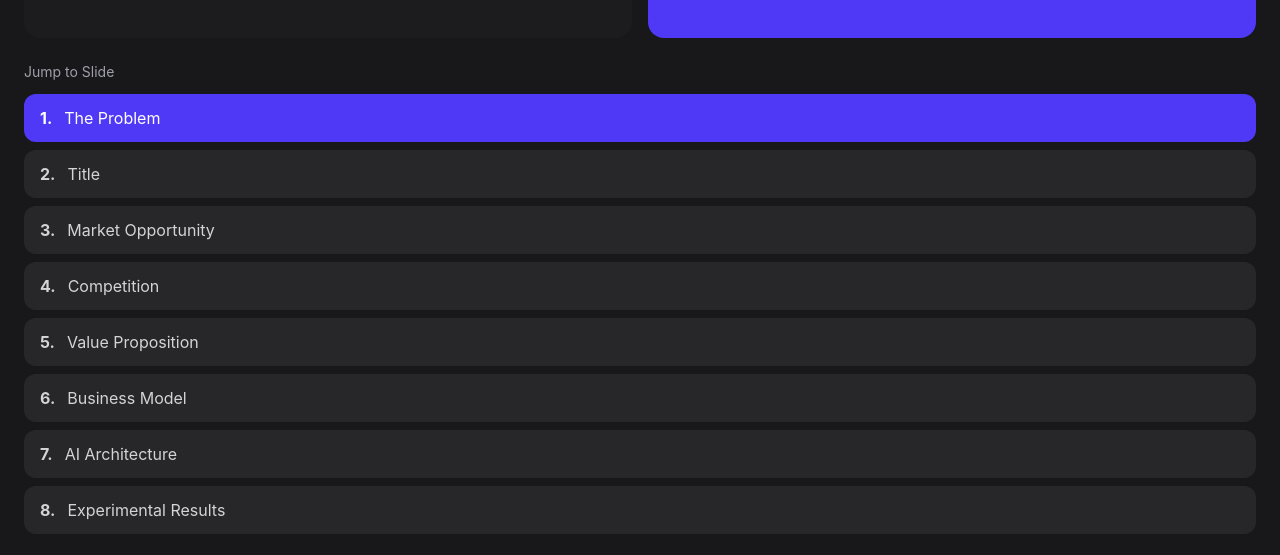
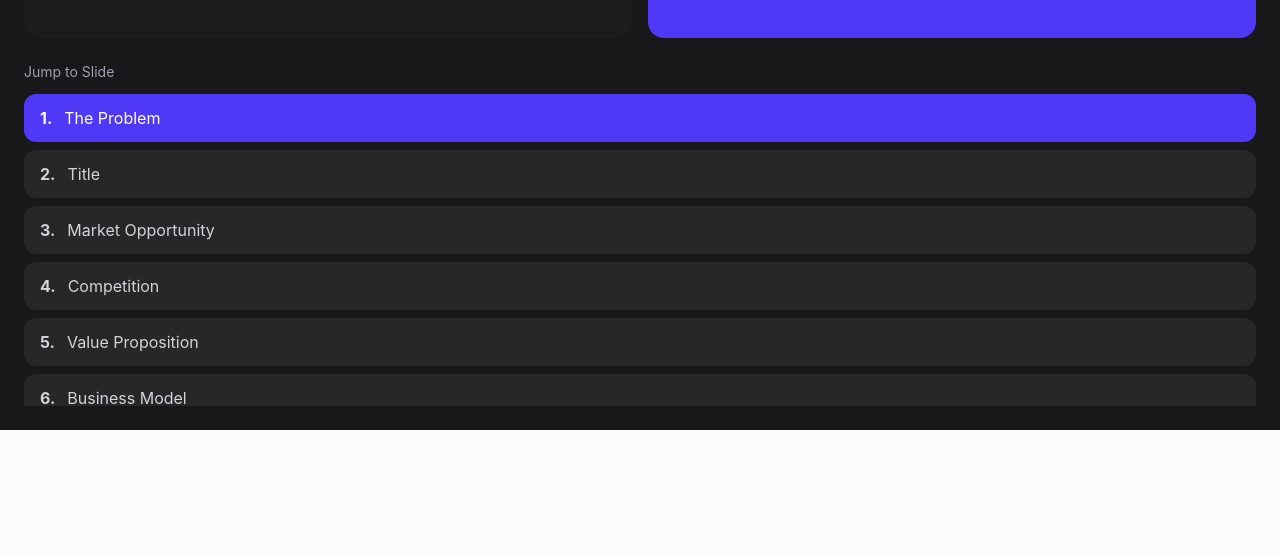
Before and after one commit to mihaicristianfarcas/presentation, a React app: page /present in a window 1280 px wide. Shown: the part 370-925 px from the top of the page. After the commit the page ends 800 px from the top, so only its background shows below. Built offline with nearby package versions, Linux system fonts and the light colour scheme; no server answers; the HTML template or start-up script is replaced by a standard one.

Commit message:
feat: enabled scrolling in presenter remote for access to all slides

```diff
--- a/src/PresenterRemote.tsx
+++ b/src/PresenterRemote.tsx
@@ -75,9 +75,9 @@ const PresenterRemote = () => {
 	const prevSlide = () => sendCommand('prev');
 
 		return (
-		<div className="min-h-screen bg-zinc-900 text-white p-6 flex flex-col">
+			<div className="h-screen bg-zinc-900 text-white p-6 flex flex-col overflow-hidden">
 				{/* Header */}
-			<div className="flex items-center justify-between mb-6">
+				<div className="flex items-center justify-between mb-6 shrink-0">
 					<h1 className="text-xl font-bold">Presenter Remote</h1>
 					<div className={`flex items-center gap-2 px-3 py-1.5 rounded-full text-sm ${connected ? 'bg-emerald-500/20 text-emerald-400' : 'bg-amber-500/20 text-amber-400'}`}>
 						<Radio size={14} className={connected ? '' : 'animate-pulse'} />
@@ -86,20 +86,20 @@ const PresenterRemote = () => {
 				</div>
 
 				{error && (
-				<div className="bg-red-500/20 text-red-400 px-4 py-2 rounded-lg mb-4 text-sm">
+					<div className="bg-red-500/20 text-red-400 px-4 py-2 rounded-lg mb-4 text-sm shrink-0">
 						{error} - retrying...
 					</div>
 				)}
 
 				{/* Current Slide Preview */}
-			<div className="bg-zinc-800 rounded-2xl p-6 mb-6">
+				<div className="bg-zinc-800 rounded-2xl p-6 mb-6 shrink-0">
 					<p className="text-zinc-400 text-sm mb-2">Current Slide</p>
 					<p className="text-4xl font-black text-indigo-400">{currentSlide + 1} / {SLIDE_INFO.length}</p>
 					<p className="text-xl font-medium mt-2">{SLIDE_INFO[currentSlide]?.name}</p>
 				</div>
 
 				{/* Navigation Buttons */}
-			<div className="grid grid-cols-2 gap-4 mb-6">
+				<div className="grid grid-cols-2 gap-4 mb-6 shrink-0">
 					<button
 						onClick={prevSlide}
 						disabled={currentSlide === 0}
@@ -119,10 +119,9 @@ const PresenterRemote = () => {
 				</div>
 
 				{/* Slide List */}
-			<div className="flex-1 overflow-auto">
+				<div className="flex-1 overflow-auto min-h-0">
 					<p className="text-zinc-400 text-sm mb-3">Jump to Slide</p>
-				<div className="space-y-2">
-					{SLIDE_INFO.map((slide, i) => (
+					<div className="space-y-2">					{SLIDE_INFO.map((slide, i) => (
 						<button
 							key={i}
 							onClick={() => goToSlide(i)}
```
Lines whose indentation alone changed are shown as unchanged.
